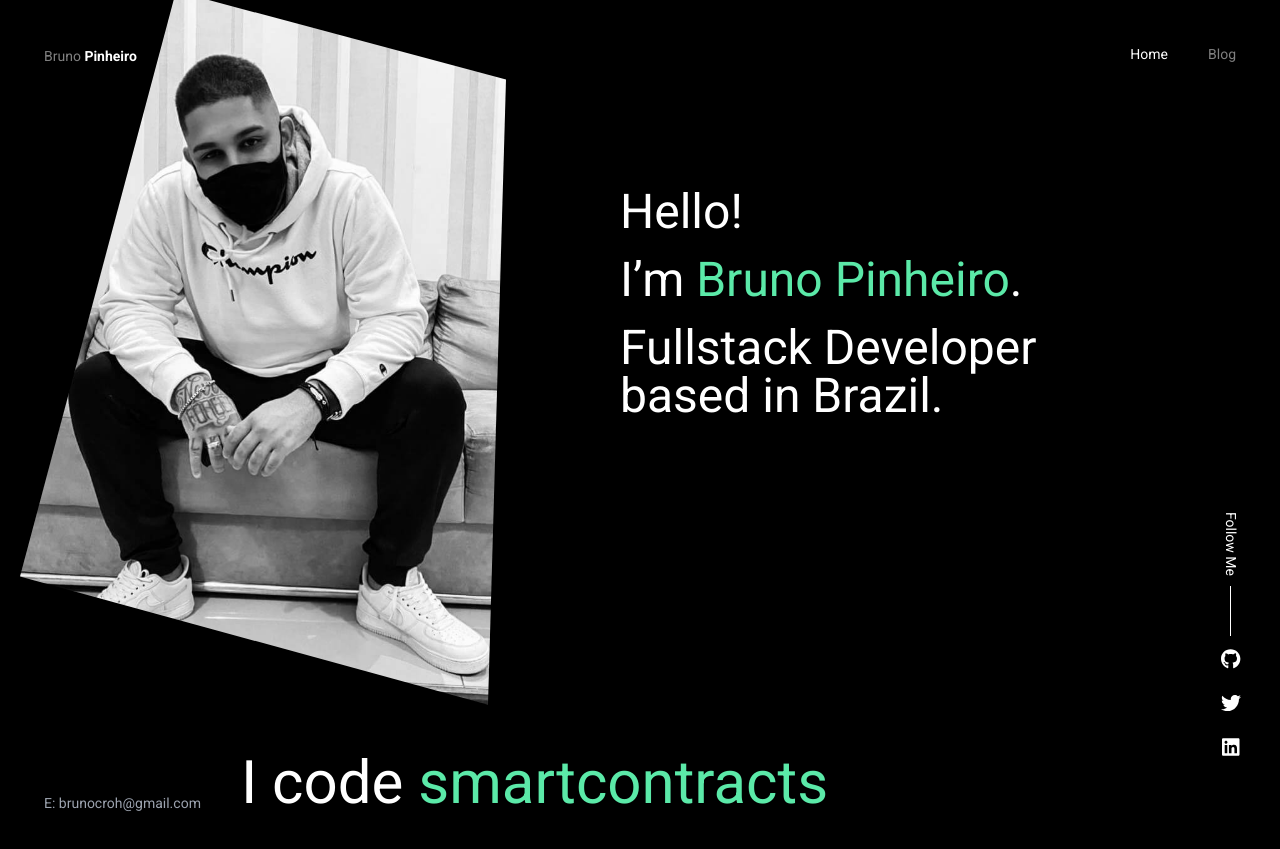
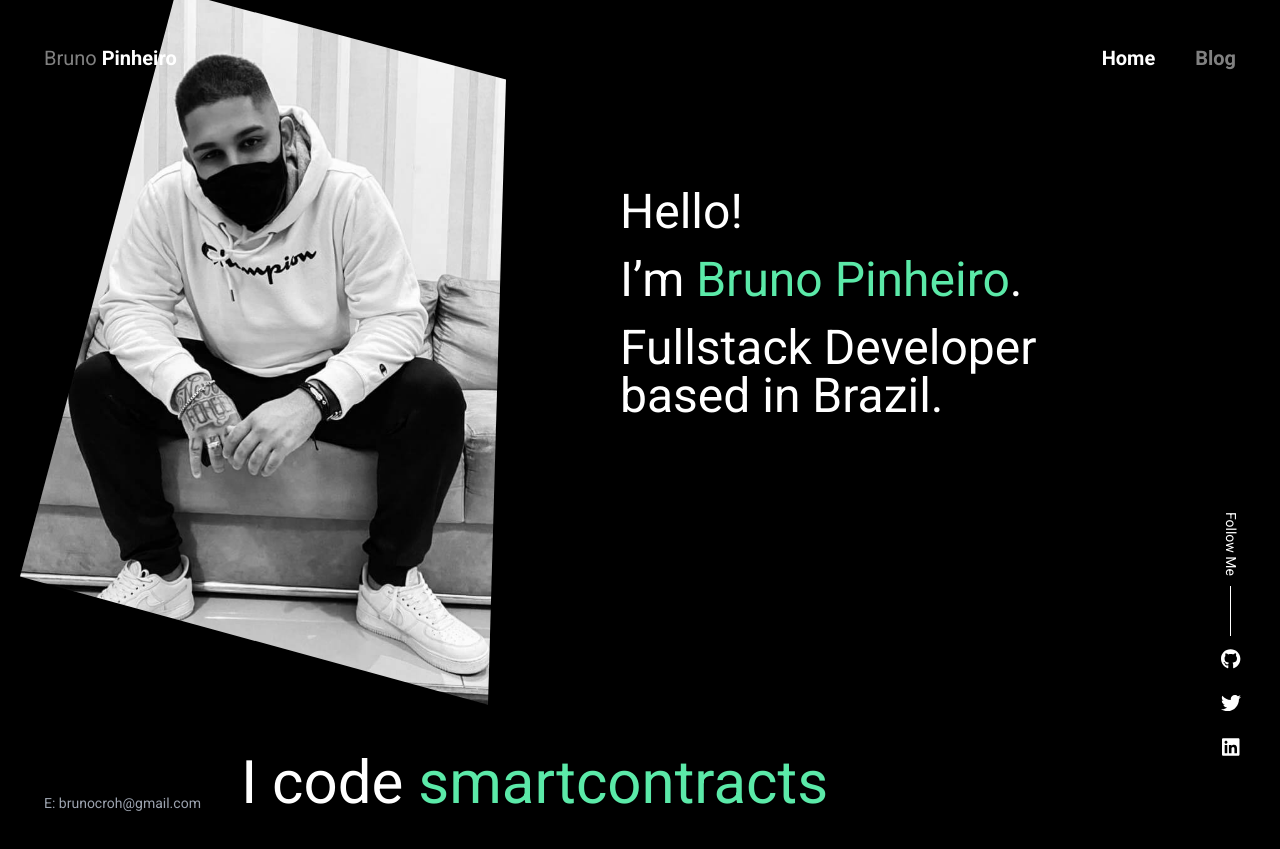
Before and after one commit to brunocroh/blog, a Next.js app: page / in a window 1280 px wide. Built offline with nearby package versions, Linux system fonts and the light colour scheme.

Commit message:
fix: size of navbar items

```diff
--- a/components/NavBar/index.tsx
+++ b/components/NavBar/index.tsx
@@ -22,14 +22,14 @@ const NavBar: NextPage = () => {
     <header className="fixed top-0 z-50 flex justify-between container mx-xl min-w-[500px] p-11">
       <Link href="/">
         <a>
-          <span className="text-[rgba(255,255,255,0.5)] text-sm">
+          <span className="text-[rgba(255,255,255,0.5)] text-xl">
             {"Bruno "}
             <strong className="text-white">Pinheiro</strong>
           </span>
         </a>
       </Link>
       <div>
-        <ul className="flex text-sm gap-[40px] text-white">
+        <ul className="flex text-xl gap-[40px] text-white font-bold">
           {routes.map((route) => (
             <li key={route.text}>
               <a
```
Also changed, not shown: .prettier.config.js (added).
